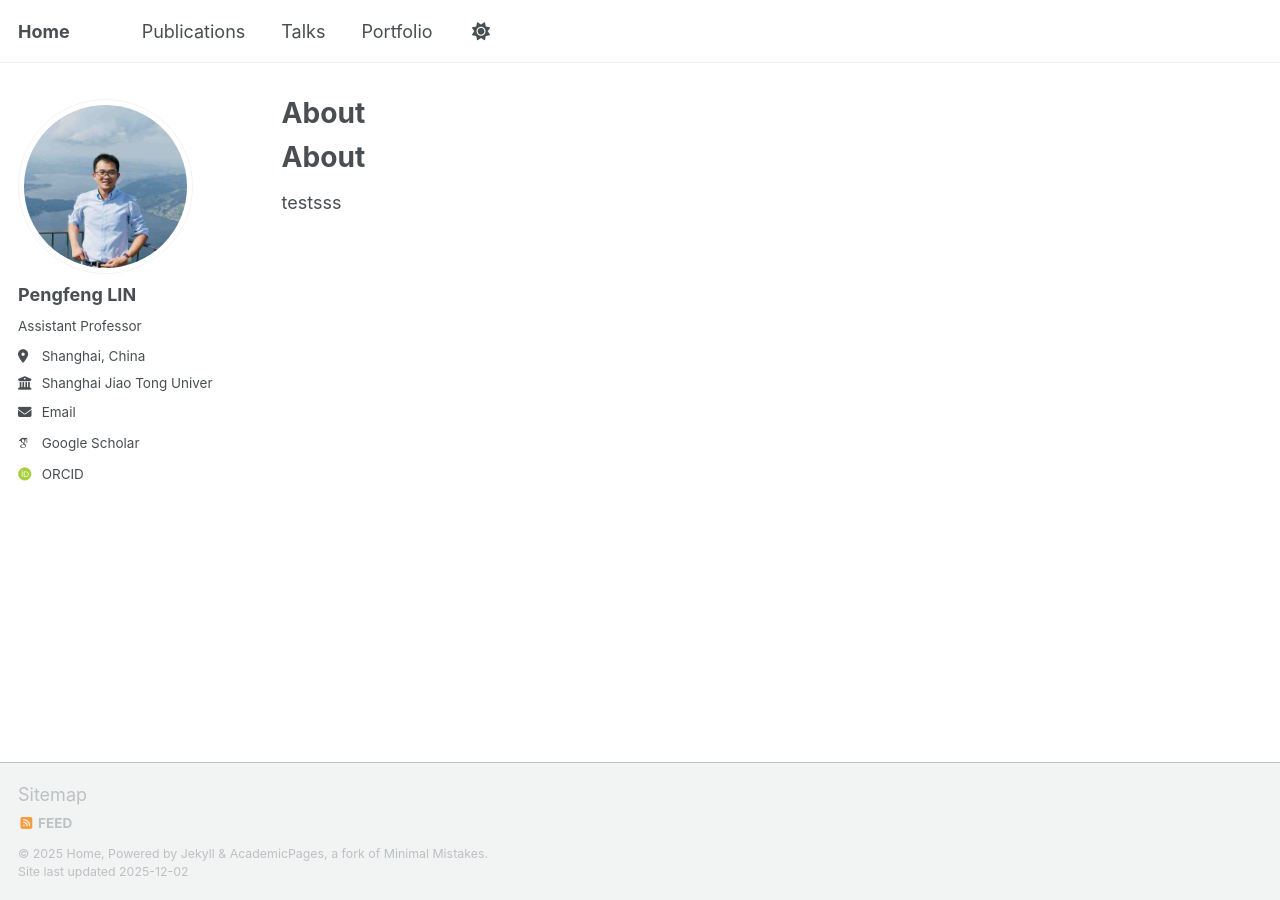
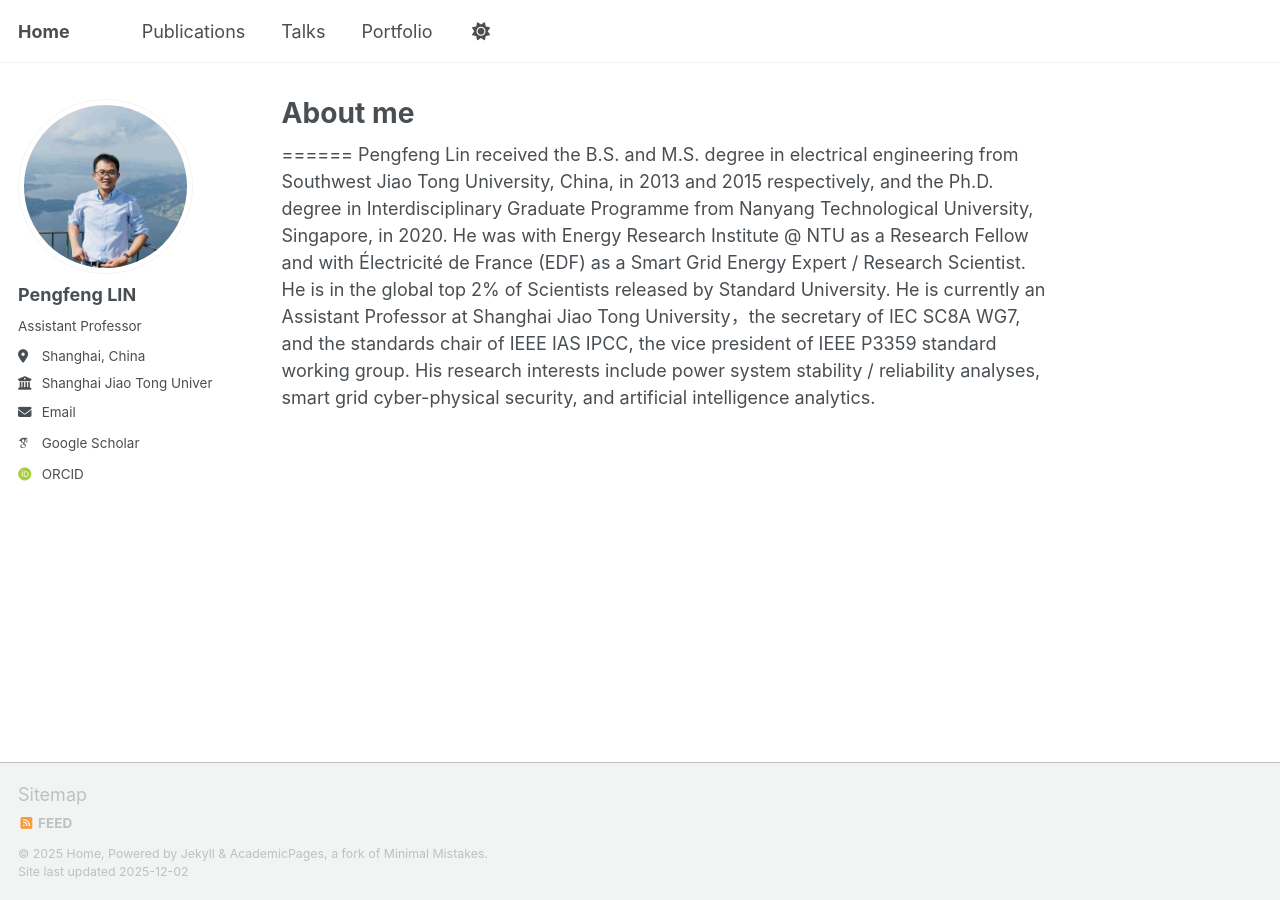
Before and after one commit to missinglpf/linpengfeng1.github.io, a Jekyll site: the page built from _pages/about.md, in a window 1280 px wide. Built offline with Jekyll 4.4.1, drawn with Linux system fonts in a browser that asks for light colours; some web fonts are replaced; a script bundle is joined from its source files by our own code; library files that are not in the unit come from our copies; our own code applies the rules of GitHub Pages for plain Markdown files.

Commit message:
Update about.md

```diff
--- a/_pages/about.md
+++ b/_pages/about.md
@@ -1,15 +1,16 @@
 ---
 permalink: /
-# title: "About me"
+title: "About me"
 author_profile: true
 redirect_from:
   - /about/
   - /about.html
 ---
 
-About
+
 ======
-testsss
+Pengfeng Lin received the B.S. and M.S. degree in electrical engineering from Southwest Jiao Tong University, China, in 2013 and 2015 respectively, and the Ph.D. degree in Interdisciplinary Graduate Programme from Nanyang Technological University, Singapore, in 2020. He was with Energy Research Institute @ NTU as a Research Fellow and with Électricité de France (EDF) as a Smart Grid Energy Expert / Research Scientist. He is in the global top 2% of Scientists released by Standard University. He is currently an Assistant Professor at Shanghai Jiao Tong University，the secretary of IEC SC8A WG7, and the standards chair of IEEE IAS IPCC, the vice president of IEEE P3359 standard working group. His research interests include power system stability / reliability analyses, smart grid cyber-physical security, and artificial intelligence analytics.
+
 
 <!-- This is the front page of a website that is powered by the [Academic Pages template](https://github.com/academicpages/academicpages.github.io) and hosted on GitHub pages. [GitHub pages](https://pages.github.com) is a free service in which websites are built and hosted from code and data stored in a GitHub repository, automatically updating when a new commit is made to the repository. This template was forked from the [Minimal Mistakes Jekyll Theme](https://mmistakes.github.io/minimal-mistakes/) created by Michael Rose, and then extended to support the kinds of content that academics have: publications, talks, teaching, a portfolio, blog posts, and a dynamically-generated CV. Incidentally, these same features make it a great template for anyone that needs to show off a professional template!
 
```
